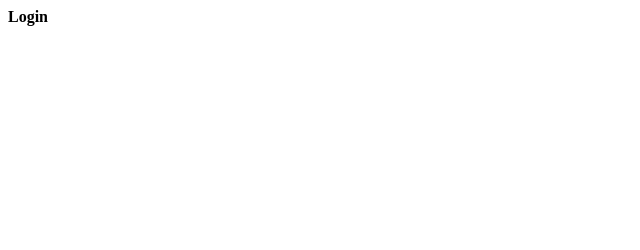
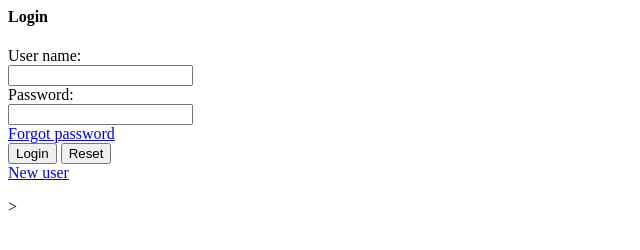
Before and after one commit to sykog/LoginForm, a plain HTML site: page Sagar Limaye/login.html in a window 1280 px wide. Shown: the whole page, without its empty margins (0-640 px from the left). Drawn offline with Linux system fonts and the light colour scheme.

Commit message:
added form and buttons

```diff
--- a/Sagar Limaye/login.html
+++ b/Sagar Limaye/login.html
@@ -3,9 +3,31 @@
 
     </head>
     <body>
-        <h4>Login</h4>
-        <div>
+        <form>
+            <h4>Login</h4>
 
-        </div>
+            <div>
+                User name:
+            </div>
+            <div>
+                <input/>
+            </div>
+            <div>
+                Password:
+            </div>
+            <div>
+                <input/>
+            </div>
+            <div>
+                <a href = "#">Forgot password</a>
+            </div>
+            <div>
+                <button>Login</button>
+                <button>Reset</button>
+            </div>
+            <div>
+                <a href="#">New user</a>
+            </div>
+        </form>>
     </body>
 </html>
```
